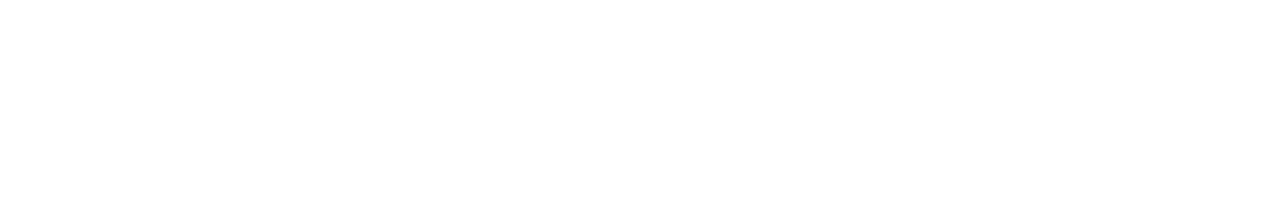
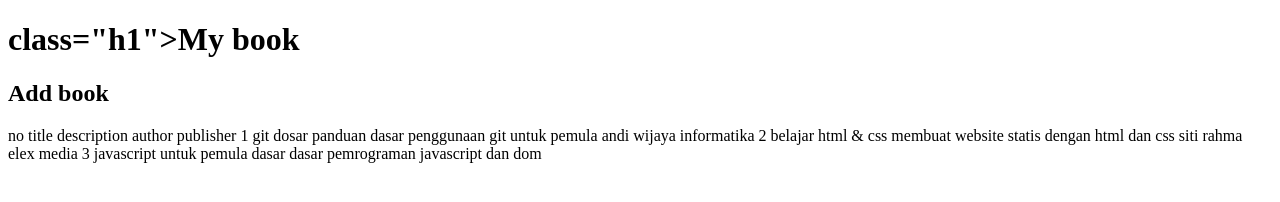
Before and after one commit to danielyu12334/241130915_daniel-yu_TIA-sore_remedial-ujian-semester, a plain HTML site: page index.html in a window 1280 px wide. Drawn offline with Linux system fonts and the light colour scheme.

Commit message:
menambahkan css

```diff
--- a/index.html
+++ b/index.html
@@ -4,9 +4,41 @@
     <meta charset="UTF-8">
     <meta name="viewport" content="width=device-width, initial-scale=1.0">
     <title>Document</title>
-
 </head>
 <body>
+    <h1> class="h1">My book</h1>
+  <h2 class="h2">Add book</h2>
 
+
+  <tr>
+    <th>no</th>
+    <th>title</th>
+    <th>description</th>
+    <th>author</th>
+    <th>publisher</th>
+  </tr>
+
+  <tr>
+    <td>1</td>
+    <td>git dosar</td>
+    <td>panduan dasar penggunaan git untuk pemula</td>
+    <td>andi wijaya</td>
+    <td>informatika</td>
+  </tr>
+  <tr>
+    <td>2</td>
+    <td>belajar html & css</td>
+    <td>membuat website statis dengan html dan css</td>
+    <td>siti rahma</td>
+    <td>elex media</td>
+  </tr>
+
+  <tr>
+    <td>3</td>
+    <td>javascript untuk pemula</td>
+    <td>dasar dasar pemrograman javascript dan dom</td>
+
+  </tr>
+    </h1>
 </body>
 </html>
--- a/style.css
+++ b/style.css
@@ -0,0 +1,19 @@
+*{
+    margin: 0px;
+    padding: 0px;
+    font-family: Arial, Helvetica, sans-serif;
+
+}
+
+h1{
+    font-size: 18px;
+    border: 15px;
+    background-color: black;
+    padding: 18px;
+    margin: ;
+
+}
+
+@media screen and (min-width: 768px;) {
+
+}
```
